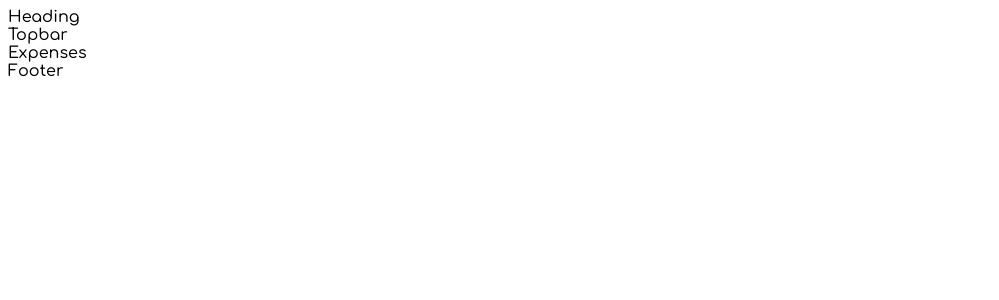
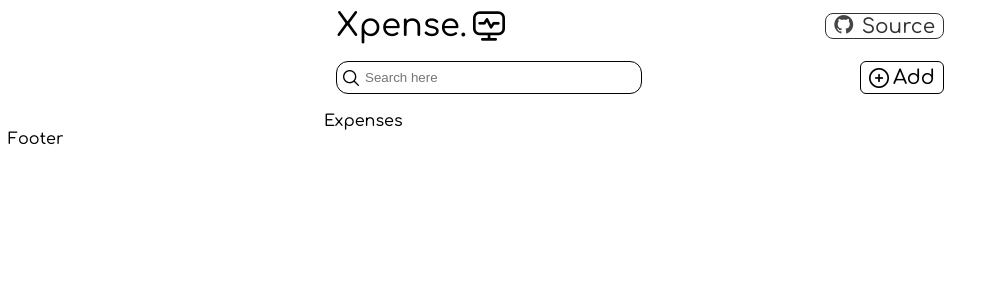
Before and after one commit to Rxhulrxj/XpenseTracker, a React (Create React App) app: page / in a window 1280 px wide. Shown: the top 300 px of the page, without its empty margins (0-999 px from the left). Built offline with nearby package versions, Linux system fonts and the light colour scheme.

Commit message:
header added working on body section

```diff
--- a/public/index.html
+++ b/public/index.html
@@ -14,6 +14,8 @@
       href="https://fonts.googleapis.com/css2?family=Comfortaa:wght@500&display=swap"
       rel="stylesheet"
     />
+    <link rel='stylesheet' href='https://cdn-uicons.flaticon.com/uicons-regular-rounded/css/uicons-regular-rounded.css'>
+    <link rel="stylesheet" href="https://cdn.jsdelivr.net/gh/devicons/devicon@v2.14.0/devicon.min.css">
     <link rel="manifest" href="%PUBLIC_URL%/manifest.json" />
     <title>Xpense Tracker</title>
   </head>
--- a/src/App.js
+++ b/src/App.js
@@ -1,12 +1,22 @@
 import Home from "./Pages/home";
 import styled from 'styled-components'
+import HeaderSide from "./Components/Header";
+import { BrowserRouter as Router, Switch, Route } from "react-router-dom";
+import AddExpense from "./Pages/Addexpense";
 
 function App() {
   return (
-    <AppContainer>
-      <HeaderContainer>Heading</HeaderContainer>
-      <Home />
+      <AppContainer>
+        <Router>
+      <HeaderContainer>
+        <HeaderSide />
+      </HeaderContainer>
+      <Switch>
+        <Route path="/" exact component={Home}/>
+        <Route path="/"  component={AddExpense}/>
+      </Switch>
       <FooterContainer>Footer</FooterContainer>
+      </Router>
     </AppContainer>
   );
 }
--- /dev/null
+++ b/src/Components/Header/index.js
@@ -0,0 +1,112 @@
+import React from "react";
+import styled from "styled-components";
+
+const HeaderSide = () => {
+  return (
+    <HeaderContainer>
+      <Header>
+        <HeaderLogo>
+          Xpense.
+          <i className="fi fi-rr-pulse" />
+        </HeaderLogo>
+        <HeaderButton>
+          <a
+            href="/"
+            target="_blank"
+            rel="noopener noreferrer"
+            title="Source File"
+          >
+            <i className="devicon-github-original colored" />
+            Source
+          </a>
+        </HeaderButton>
+      </Header>
+    </HeaderContainer>
+  );
+};
+
+export default HeaderSide;
+const HeaderContainer = styled.div`
+  width: 50%;
+  margin: auto;
+  @media only screen and (max-width: 1024px) {
+    width: 90%;
+  }
+  @media only screen and (max-width: 512px) {
+    width: 100%;
+  }
+`;
+const Header = styled.div`
+  display: flex;
+  justify-content: space-between;
+  align-items: center;
+  flex: 1;
+  margin: 6px 12px;
+`;
+const HeaderLogo = styled.div`
+  display: flex;
+  align-items: center;
+  font-size: 32px;
+  font-weight: 500;
+  cursor: none;
+  > i {
+    display: flex;
+    align-items: center;
+    margin-left: 6px;
+  }
+  @media only screen and (max-width: 1024px) {
+    font-size: 28px;
+  }
+  @media only screen and (max-width: 512px) {
+    font-size: 24px;
+  }
+  :hover{
+    animation: rotate 1s linear;
+  }
+  @keyframes rotate {
+    0%{
+                transform: rotate(360deg);
+            }
+            50%{
+                transform: rotate(180deg);
+            }
+            100%{
+                transform: rotate(0deg);
+  }
+}
+`;
+const HeaderButton = styled.div`
+  font-size: 20px;
+  display: flex;
+  justify-content: center;
+  align-items: center;
+  border: 1px solid black;
+  border-radius: 8px;
+  padding: 0px 8px;
+  transition: transform .4s;
+  opacity: 0.8;
+  > a {
+    text-decoration: none;
+    color: #000;
+    > i {
+      margin-right: 8px;
+    }
+  }
+  :hover {
+      transform: scale(1.1);
+      opacity: 1;
+      background-color: #000;
+      >a{
+        color: white;
+      }
+      >a >i{
+        color: white;
+      }
+    }
+  @media only screen and (max-width: 1024px) {
+    font-size: 18px;
+  }
+  @media only screen and (max-width: 512px) {
+    font-size: 16px;
+  }
+`;
--- /dev/null
+++ b/src/Components/topBar/index.js
@@ -0,0 +1,115 @@
+import React, { useState } from "react";
+import styled from "styled-components";
+
+const TopFold = () => {
+  const [query, setQuery] = useState("");
+  const handleQuery = (e) => {
+    setQuery(e.target.value);
+  };
+  return (
+    <TopBarContainer>
+      {window.location.pathname === "/" ? (
+        <TopBarLeft>
+          <SearchBar>
+            <i className="fi fi-rr-search" />
+            <input
+              value={query}
+              placeholder="Search here"
+              onChange={(e) => handleQuery(e)}
+            />
+          </SearchBar>
+          <AddButton>
+            <i className="fi fi-rr-add" />
+            <label>Add</label>
+          </AddButton>
+        </TopBarLeft>
+      ) : (
+        <AddTopFold>
+            <AddTopFoldButton>
+            <i class="fi fi-rr-undo"/>
+            <label>Back</label>
+            </AddTopFoldButton>
+            <AddTopFoldButton>
+            <i class="fi fi-rr-cross-circle"/>
+            <label>Cancel</label>
+            </AddTopFoldButton>
+        </AddTopFold>
+      )}
+    </TopBarContainer>
+  );
+};
+
+export default TopFold;
+
+const TopBarContainer = styled.div`
+  display: flex;
+  justify-content: space-between;
+  margin: 6px 12px;
+  padding: 12px 0px;
+  align-items: center;
+`;
+const TopBarLeft = styled.div`
+  display: flex;
+  justify-content: space-between;
+  flex: 1;
+`;
+const SearchBar = styled.div`
+  display: flex;
+  align-items: center;
+  width: 50%;
+  border: 1px solid black;
+  border-radius: 12px;
+  > i {
+    display: flex;
+    align-items: center;
+    margin-left: 6px;
+  }
+  > input {
+    width: 80%;
+    outline: none;
+    border: none;
+    padding: 8px 0px;
+    margin-left: 6px;
+  }
+`;
+const AddButton = styled.div`
+  display: flex;
+  align-items: center;
+  border-radius: 6px;
+  border: 1px solid black;
+  font-size: 20px;
+  padding: 0px 8px;
+  cursor: pointer;
+  transition: transform 0.4s;
+  i {
+    display: flex;
+    align-items: center;
+    margin-right: 4px;
+  }
+  :hover {
+    background-color: #000;
+    color: white;
+    transform: scale(1.1);
+  }
+`;
+const AddTopFold = styled.div`
+display: flex;
+justify-content: space-between;
+flex: 1;
+`
+const AddTopFoldButton = styled.div`
+display: flex;
+align-items: center;
+font-size: 18px;
+cursor: pointer;
+>label {
+    cursor: pointer;
+    display: flex;
+    align-items: center;
+}
+i{
+    display: flex;
+    align-items: center;
+    margin-right: 4px;
+}
+`
--- /dev/null
+++ b/src/Pages/Addexpense/index.js
@@ -0,0 +1,11 @@
+import React from 'react'
+
+const AddExpense = () => {
+    return (
+        <div>
+            Add Expense
+        </div>
+    )
+}
+
+export default AddExpense
--- a/src/Pages/home/index.js
+++ b/src/Pages/home/index.js
@@ -1,12 +1,11 @@
 import React from 'react'
 import styled from 'styled-components'
+import TopFold from '../../Components/topBar'
 
 function Home() {
     return (
         <HomeContainer>
-            <HomeTopbar>
-                Topbar
-            </HomeTopbar>
+            <TopFold />
             <HomeContents>
                 Expenses
             </HomeContents>
@@ -18,8 +17,14 @@ function Home() {
 export default Home
 
 const HomeContainer = styled.div`
-`
-const HomeTopbar = styled.div`
+width: 50%;
+margin: auto;
+@media only screen and (max-width: 1024px) {
+    width: 90%;
+  }
+  @media only screen and (max-width: 512px) {
+    width: 100%;
+  }
 `
 const HomeContents = styled.div`
 `
```
Also changed, not shown: src/Components/Footer/index.js (added).
